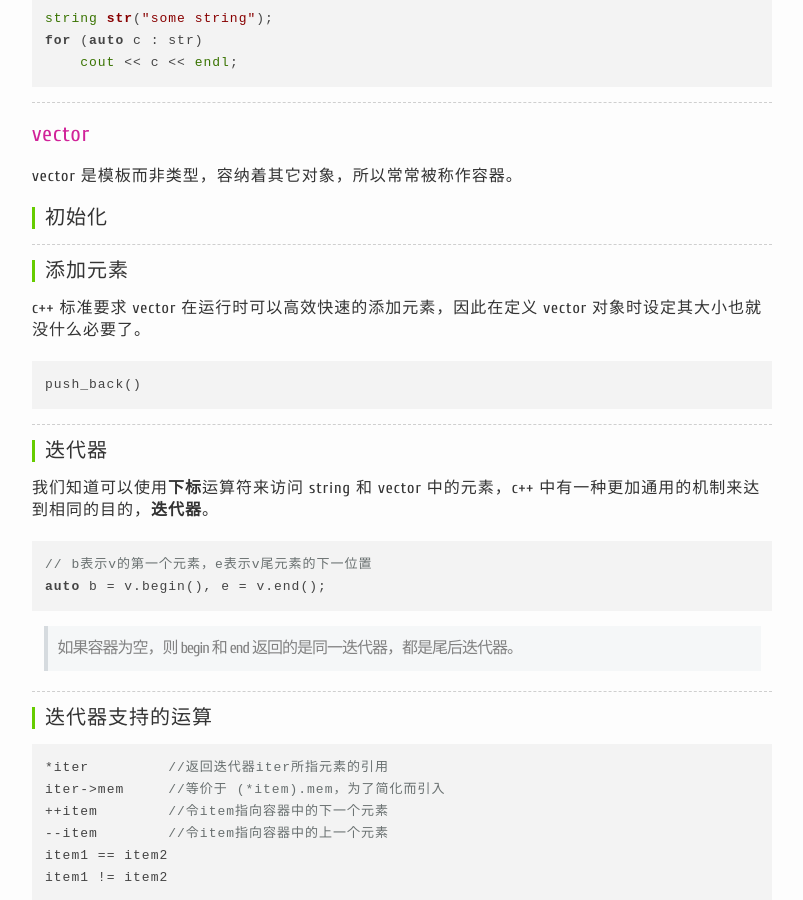
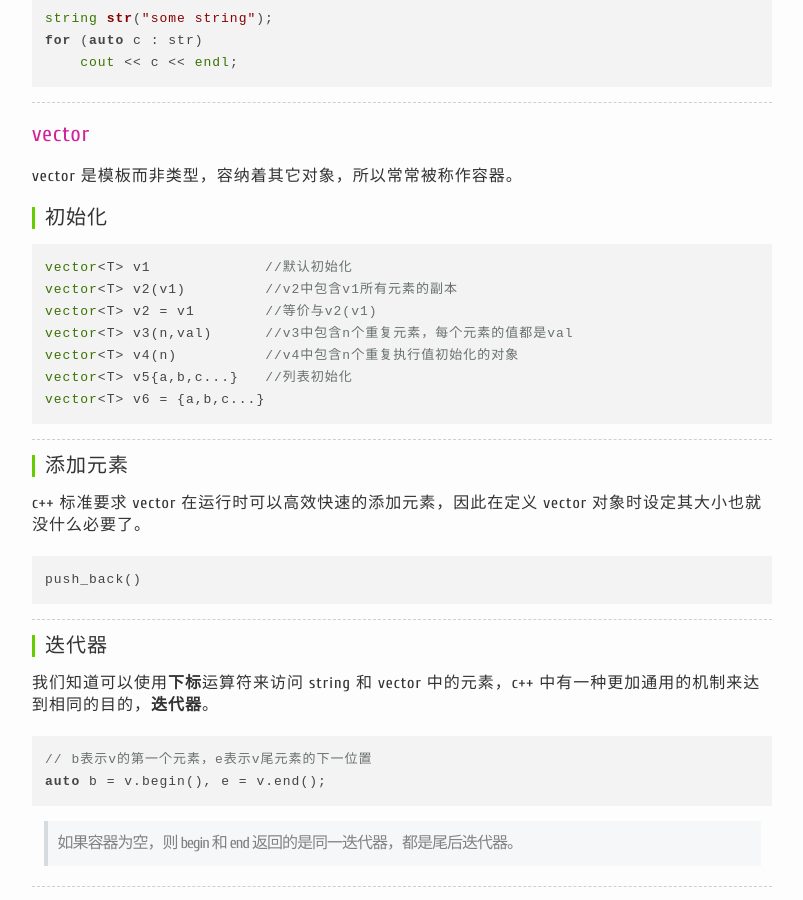
Before and after one commit to charleshm/charleshm.github.io, a Jekyll site: the page built from _posts/2016-02-21-String-Vector.md, in a window 1280 px wide and 900 px high, scrolled down 1443 px. Shown: the whole window, without its empty margins (238-1041 px from the left). Built offline with Jekyll 4.4.1, drawn with Linux system fonts in a browser that asks for light colours; nearby versions of some CDN libraries; comment, search, counter and statistics services are not loaded.

Commit message:
first blood

```diff
--- a/_posts/2016-02-21-String-Vector.md
+++ b/_posts/2016-02-21-String-Vector.md
@@ -91,6 +91,15 @@ vector 是模板而非类型，容纳着其它对象，所以常常被称作容
 
 #### 初始化
 
+{% highlight c++ %}
+vector<T> v1             //默认初始化
+vector<T> v2(v1)         //v2中包含v1所有元素的副本
+vector<T> v2 = v1        //等价与v2(v1)
+vector<T> v3(n,val)      //v3中包含n个重复元素，每个元素的值都是val
+vector<T> v4(n)          //v4中包含n个重复执行值初始化的对象
+vector<T> v5{a,b,c...}   //列表初始化
+vector<T> v6 = {a,b,c...}
+{% endhighlight %}
 
 ----------
 
```
